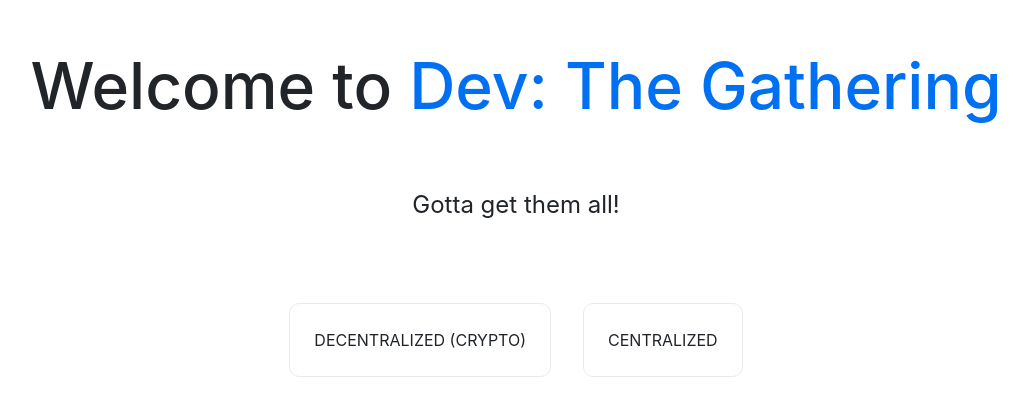
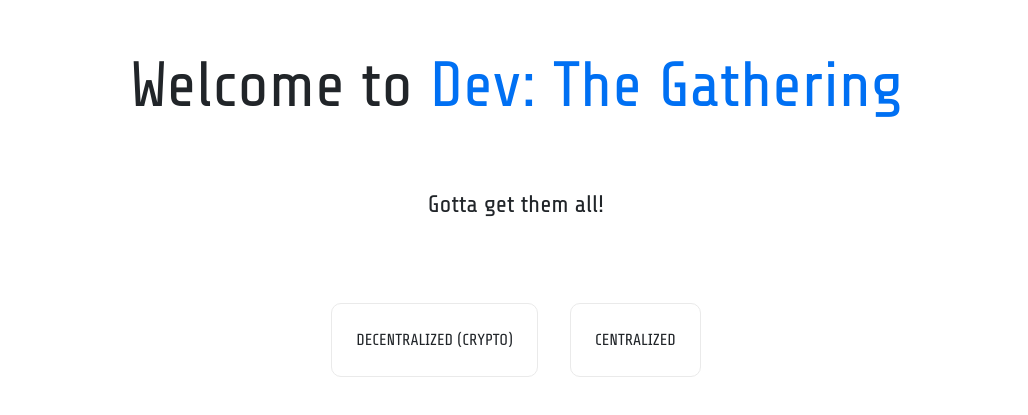
Before and after one commit to oluaptarso/dev-the-gathering-webapp, a Next.js app: page / in a window 1280 px wide. Shown: the part 179-594 px from the top of the page, without its empty margins (124-1152 px from the left). Built offline with nearby package versions, Linux system fonts and the light colour scheme.

Commit message:
document and custom font added.

```diff
--- /dev/null
+++ b/pages/_document.tsx
@@ -0,0 +1,62 @@
+import * as React from 'react';
+import Document, { Html, Head, Main, NextScript, DocumentContext, DocumentInitialProps } from 'next/document';
+import { AppType } from 'next/dist/shared/lib/utils';
+
+const MyDocument = (props: DocumentInitialProps) => {
+  return (
+    <Html lang="en">
+      <Head>
+        {/* <link rel="shortcut icon" href="/static/favicon.ico" /> */}
+        <link rel="preconnect" href="https://fonts.googleapis.com" />
+        <link rel="preconnect" href="https://fonts.gstatic.com" crossOrigin="anonymous" />
+        <link href="https://fonts.googleapis.com/css2?family=Share+Tech&display=swap" rel="stylesheet" />
+      </Head>
+      <body>
+        <Main />
+        <NextScript />
+      </body>
+    </Html>
+  );
+};
+
+// `getInitialProps` belongs to `_document` (instead of `_app`),
+// it's compatible with static-site generation (SSG).
+MyDocument.getInitialProps = async (ctx: DocumentContext): Promise<DocumentInitialProps> => {
+  // Resolution order
+  //
+  // On the server:
+  // 1. app.getInitialProps
+  // 2. page.getInitialProps
+  // 3. document.getInitialProps
+  // 4. app.render
+  // 5. page.render
+  // 6. document.render
+  //
+  // On the server with error:
+  // 1. document.getInitialProps
+  // 2. app.render
+  // 3. page.render
+  // 4. document.render
+  //
+  // On the client
+  // 1. app.getInitialProps
+  // 2. page.getInitialProps
+  // 3. app.render
+  // 4. page.render
+
+  const originalRenderPage = ctx.renderPage;
+
+  ctx.renderPage = () =>
+    originalRenderPage({
+      enhanceApp: (App: AppType) =>
+        function EnhanceApp(props) {
+          return <App {...props} />;
+        },
+    });
+
+  const initialProps = await Document.getInitialProps(ctx);
+
+  return initialProps;
+};
+
+export default MyDocument;
--- a/styles/globals.scss
+++ b/styles/globals.scss
@@ -2,7 +2,7 @@ html,
 body {
   padding: 0;
   margin: 0;
-  font-family: -apple-system, BlinkMacSystemFont, Segoe UI, Roboto, Oxygen,
+  font-family: 'Share Tech', sans-serif, -apple-system, BlinkMacSystemFont, Segoe UI, Roboto, Oxygen,
     Ubuntu, Cantarell, Fira Sans, Droid Sans, Helvetica Neue, sans-serif;
 }
 
```
